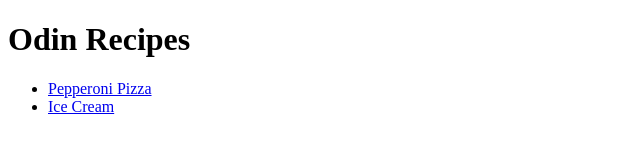
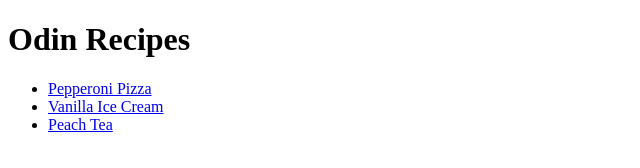
Before and after one commit to Sleepintheforst/odin-recipes, a plain HTML site: page index.html in a window 1280 px wide. Shown: the whole page, without its empty margins (0-640 px from the left). Drawn offline with Linux system fonts and the light colour scheme.

Commit message:
Added img file

```diff
--- a/index.html
+++ b/index.html
@@ -8,7 +8,8 @@
     <h1>Odin Recipes</h1>
     <ul>
     <li><a href="./recipes/pepperoni-pizza.html">Pepperoni Pizza</a></li>
-    <li><a href="./recipes/ice-cream.html">Ice Cream</a></li>
+    <li><a href="./recipes/ice-cream.html">Vanilla Ice Cream</a></li>
+    <li><a href="./recipes/peach-tea.html">Peach Tea</a></li>
     </ul>
   </body>
 </html>
```
Also changed, not shown: img/peach-tea.jpg (renamed from peach-tea.jpg), 1 other file.
